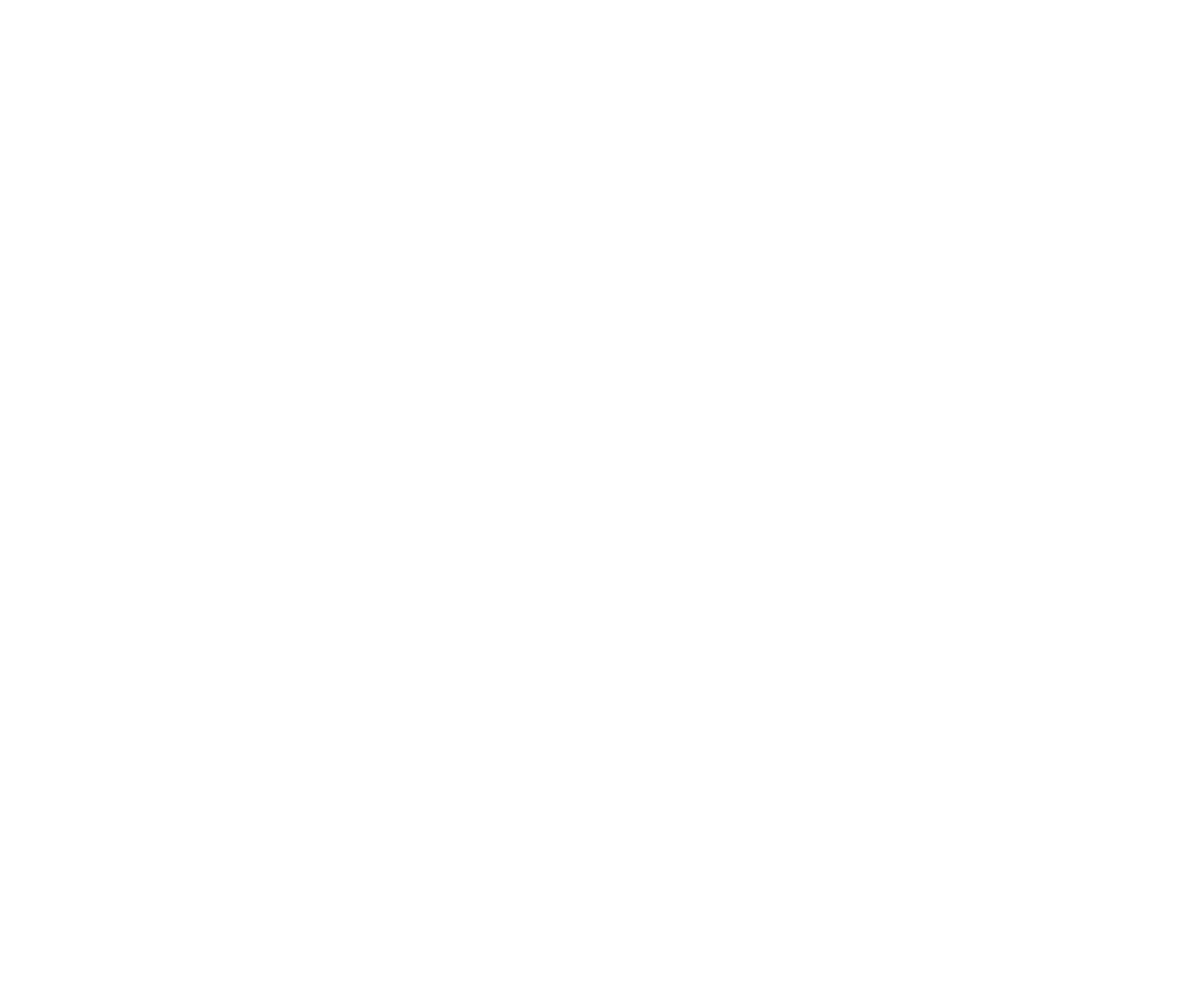
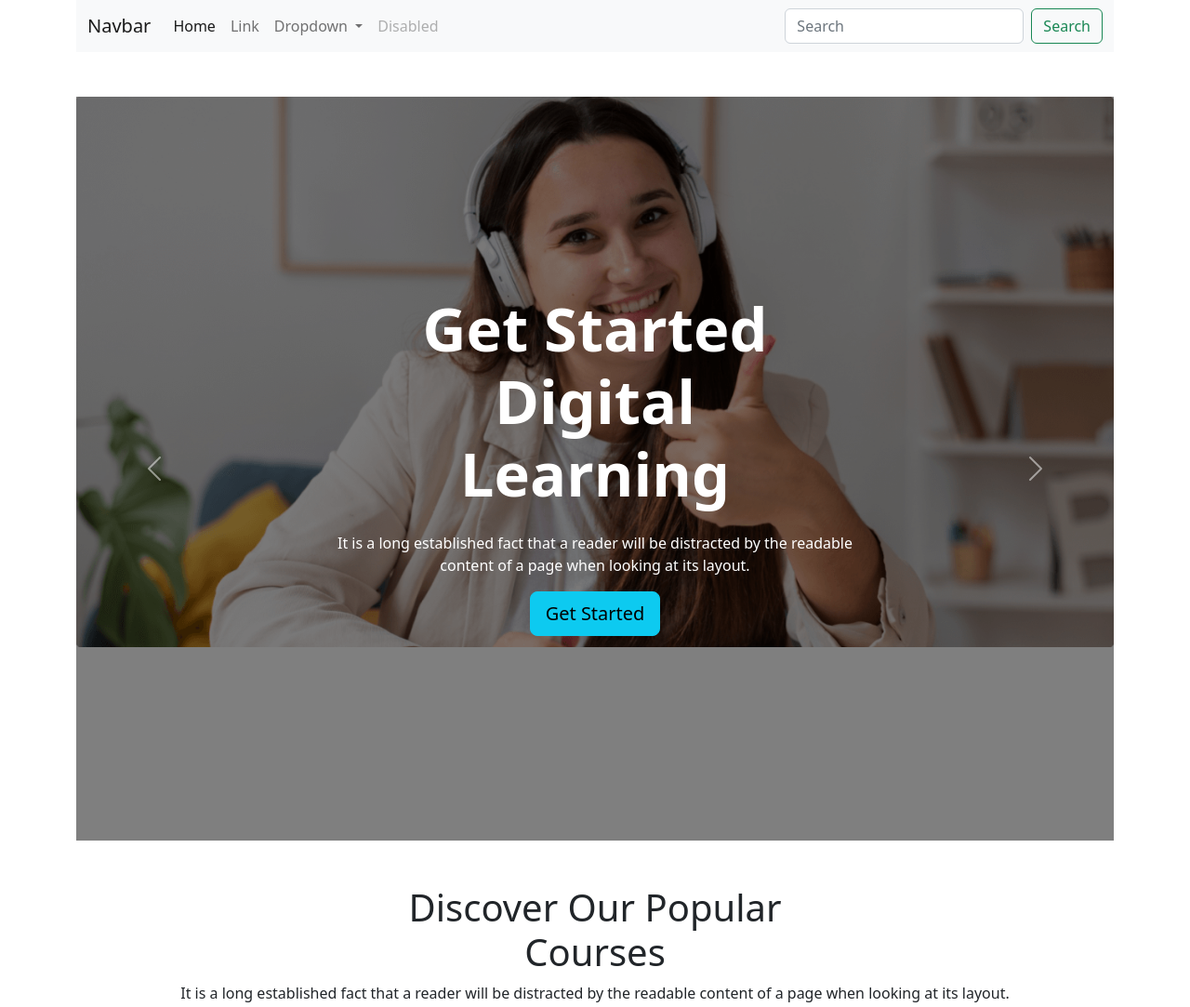
Before and after one commit to hridoy-rafayel/proTechEdu-phero-a3, a plain HTML site: page index.html in a window 1280 px wide. Shown: the whole page at 93% size. Before the commit the page ends 800 px from the top, so only its background shows below. Drawn offline with nearby package versions, Linux system fonts and the light colour scheme.

Commit message:
slider done

```diff
--- /dev/null
+++ b/css/style.css
@@ -0,0 +1,29 @@
+/* Slider */
+.carousel-item {
+  height: 100vh;
+  min-height: 300px;
+  background: no-repeat scroll center scroll;
+  background-size: cover;
+}
+
+.carousel-item::before {
+  content: "";
+  display: block;
+  position: absolute;
+  top: 0;
+  left: 0;
+  bottom: 0;
+  right: 0;
+  background: #000;
+  opacity: 0.5;
+}
+
+.carousel-caption {
+  bottom: 200px;
+  padding-left: 100px;
+  padding-right: 100px;
+}
+
+.carousel h1 {
+  font-size: 65px;
+}
--- a/index.html
+++ b/index.html
@@ -10,16 +10,138 @@
   <link href="https://cdn.jsdelivr.net/npm/bootstrap@5.2.0/dist/css/bootstrap.min.css" rel="stylesheet"
     integrity="sha384-gH2yIJqKdNHPEq0n4Mqa/HGKIhSkIHeL5AyhkYV8i59U5AR6csBvApHHNl/vI1Bx" crossorigin="anonymous">
 
+  <!-- Custom Css -->
+  <link rel="stylesheet" href="./css/style.css">
+
 </head>
 
 <body>
   <!-- Header Area -->
   <header>
+    <div class="container">
+      <!-- Navigation -->
+      <nav class="navbar navbar-expand-lg bg-light">
+        <div class="container-fluid">
+          <a class="navbar-brand" href="#">Navbar</a>
+          <button class="navbar-toggler" type="button" data-bs-toggle="collapse"
+            data-bs-target="#navbarSupportedContent" aria-controls="navbarSupportedContent" aria-expanded="false"
+            aria-label="Toggle navigation">
+            <span class="navbar-toggler-icon"></span>
+          </button>
+          <div class="collapse navbar-collapse" id="navbarSupportedContent">
+            <ul class="navbar-nav me-auto mb-2 mb-lg-0">
+              <li class="nav-item">
+                <a class="nav-link active" aria-current="page" href="#">Home</a>
+              </li>
+              <li class="nav-item">
+                <a class="nav-link" href="#">Link</a>
+              </li>
+              <li class="nav-item dropdown">
+                <a class="nav-link dropdown-toggle" href="#" role="button" data-bs-toggle="dropdown"
+                  aria-expanded="false">
+                  Dropdown
+                </a>
+                <ul class="dropdown-menu">
+                  <li><a class="dropdown-item" href="#">Action</a></li>
+                  <li><a class="dropdown-item" href="#">Another action</a></li>
+                  <li>
+                    <hr class="dropdown-divider">
+                  </li>
+                  <li><a class="dropdown-item" href="#">Something else here</a></li>
+                </ul>
+              </li>
+              <li class="nav-item">
+                <a class="nav-link disabled">Disabled</a>
+              </li>
+            </ul>
+            <form class="d-flex" role="search">
+              <input class="form-control me-2" type="search" placeholder="Search" aria-label="Search">
+              <button class="btn btn-outline-success" type="submit">Search</button>
+            </form>
+          </div>
+        </div>
+      </nav>
+
+      <!-- Carousel -->
+      <section class="py-5">
+        <div id="carouselExampleCaptions" class="carousel slide" data-bs-ride="false">
+          <!--   <div class="carousel-indicators">
+            <button type="button" data-bs-target="#carouselExampleCaptions" data-bs-slide-to="0" class="active"
+              aria-current="true" aria-label="Slide 1"></button>
+            <button type="button" data-bs-target="#carouselExampleCaptions" data-bs-slide-to="1"
+              aria-label="Slide 2"></button>
+            <button type="button" data-bs-target="#carouselExampleCaptions" data-bs-slide-to="2"
+              aria-label="Slide 3"></button>
+          </div> -->
+          <div class="carousel-inner">
+            <div class="carousel-item active">
+              <img src="images/cover/cover-1.png" class="d-block  w-100  img-fluid" alt="...">
+              <div class="carousel-caption d-none d-md-block">
+                <h1 class="fw-semibold mb-4">Get Started Digital <br> Learning</h1>
+                <p>It is a long established fact that a reader will be distracted by the readable content of a page when
+                  looking at its layout.</p>
+                <div class="slider-btn">
+                  <button class="btn btn-info btn-lg">Get Started</button>
+
+                </div>
+              </div>
+            </div>
+
+            <div class="carousel-item">
+              <img src="images/cover/cover-2.jpg" class="d-block w-100 img-fluid" alt="...">
+              <div class="carousel-caption d-none d-md-block">
+                <h1 class="fw-semibold mb-4">Get Started Digital <br> Learning</h1>
+                <p>It is a long established fact that a reader will be distracted by the readable content of a page when
+                  looking at its layout.</p>
+                <div class="slider-btn">
+                  <button class="btn btn-info btn-lg">Get Started</button>
+
+                </div>
+              </div>
+            </div>
+            <div class="carousel-item">
+              <img src="images/cover/cover-3.jpg" class="d-block w-100 img-fluid" alt="...">
+              <div class="carousel-caption d-none d-md-block">
+                <h1 class="fw-semibold mb-4">Get Started Digital <br> Learning</h1>
+                <p>It is a long established fact that a reader will be distracted by the readable content of a page when
+                  looking at its layout.</p>
+                <div class="slider-btn">
+                  <button class="btn btn-info btn-lg">Get Started</button>
+
+                </div>
+              </div>
+            </div>
+          </div>
+          <button class="carousel-control-prev" type="button" data-bs-target="#carouselExampleCaptions"
+            data-bs-slide="prev">
+            <span class="carousel-control-prev-icon" aria-hidden="true"></span>
+            <span class="visually-hidden">Previous</span>
+          </button>
+          <button class="carousel-control-next" type="button" data-bs-target="#carouselExampleCaptions"
+            data-bs-slide="next">
+            <span class="carousel-control-next-icon" aria-hidden="true"></span>
+            <span class="visually-hidden">Next</span>
+          </button>
+        </div>
+
+      </section>
+    </div>
+
+
 
   </header>
 
   <!-- Main Area -->
   <main>
+
+    <section class="container">
+      <div class="text-center">
+        <h1>Discover Our Popular <br> Courses</h1>
+        <p>It is a long established fact that a reader will be distracted by the readable content of a page when looking
+          at its layout.</p>
+      </div>
+
+    </section>
 
   </main>
 
```
